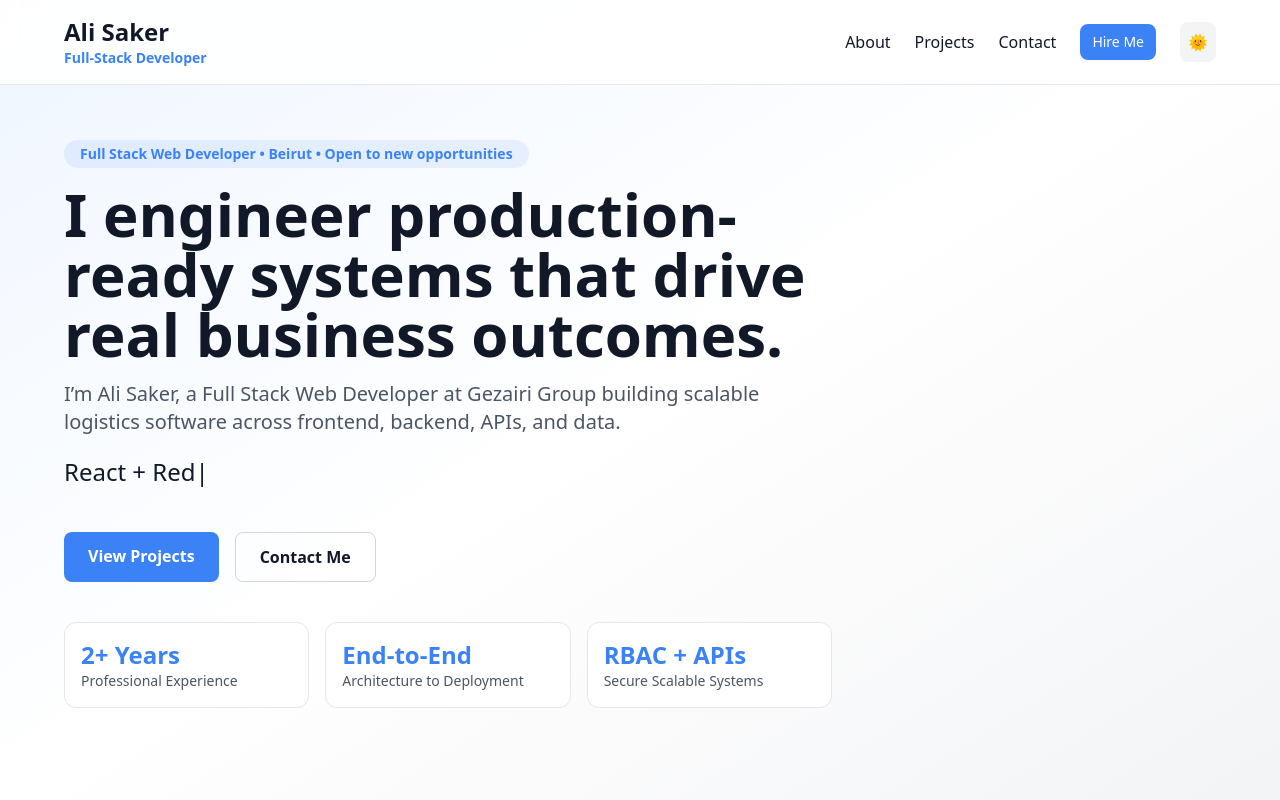
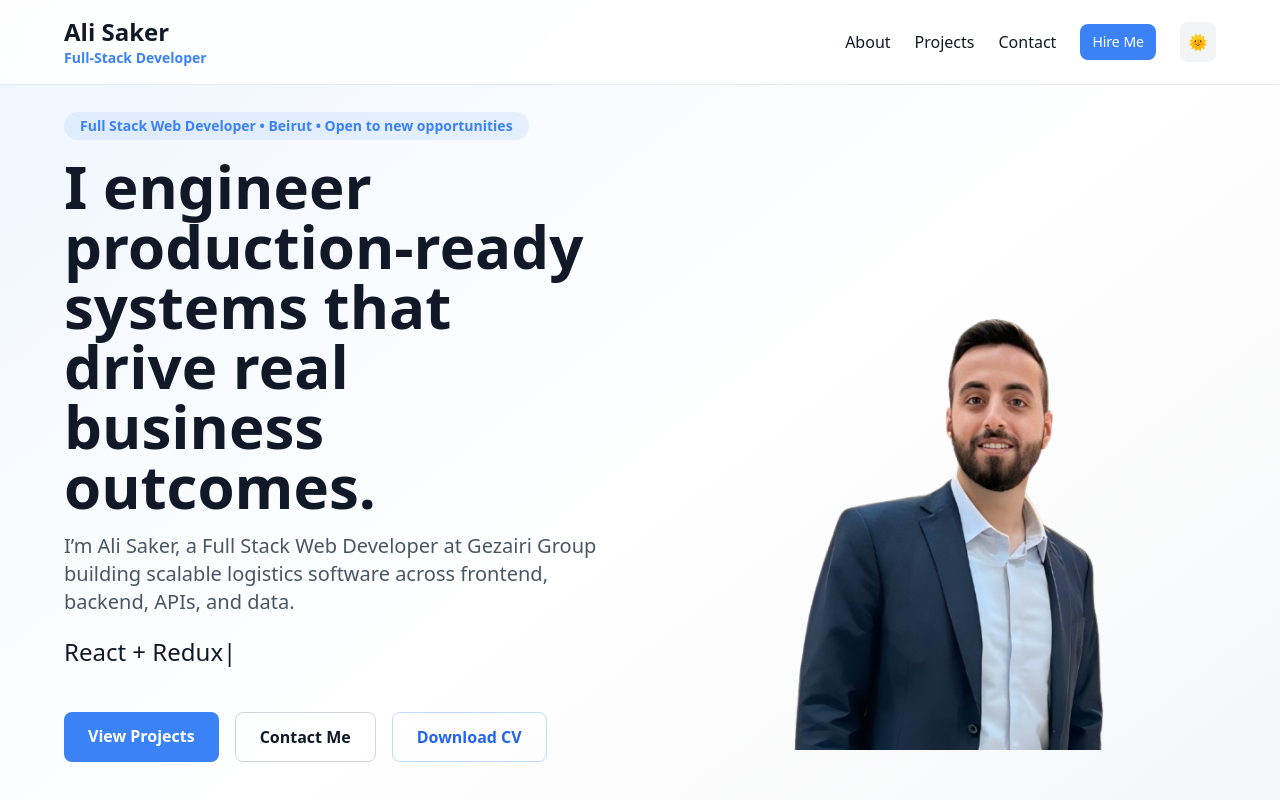
Before and after one commit to AliSaker1999/my-portfolio, a React (Create React App) app: page / in a window 1280 px wide. Shown: the top 800 px of the page. Built offline with nearby package versions, Linux system fonts and the light colour scheme.

Commit message:
added photo

```diff
--- a/src/components/Hero.tsx
+++ b/src/components/Hero.tsx
@@ -15,7 +15,8 @@ const Hero: React.FC<HeroProps> = ({ darkMode }) => {
       data-aos="fade-up"
     >
       <div className="max-w-6xl mx-auto w-full relative z-10">
-        <div className="max-w-3xl">
+        <div className="grid lg:grid-cols-2 gap-8 lg:gap-10 items-center">
+          <div className="order-2 lg:order-1 max-w-3xl">
           <span className="inline-block mb-4 px-3 sm:px-4 py-1 rounded-full bg-blue-500/10 text-blue-500 font-semibold text-xs sm:text-sm leading-relaxed">
             Full Stack Web Developer • Beirut • Open to new opportunities
           </span>
@@ -59,6 +60,17 @@ const Hero: React.FC<HeroProps> = ({ darkMode }) => {
             >
               Contact Me
             </a>
+            <a
+              href={`${process.env.PUBLIC_URL}/AliSaker_CV.pdf`}
+              download="AliSaker_CV.pdf"
+              className={`px-6 py-3 rounded-lg text-base font-semibold border transition-colors text-center w-full sm:w-auto ${
+                darkMode
+                  ? 'border-blue-400 text-blue-300 hover:bg-blue-500/10'
+                  : 'border-blue-200 text-blue-600 hover:bg-blue-50'
+              }`}
+            >
+              Download CV
+            </a>
           </div>
 
           <div className="mt-10 grid grid-cols-1 sm:grid-cols-3 gap-3 sm:gap-4">
@@ -75,6 +87,17 @@ const Hero: React.FC<HeroProps> = ({ darkMode }) => {
               <p className={darkMode ? 'text-gray-300 text-sm' : 'text-gray-600 text-sm'}>Secure Scalable Systems</p>
             </div>
           </div>
+
+          </div>
+
+          <div className="order-1 lg:order-2 flex justify-center lg:justify-end">
+            <img
+              src={`${process.env.PUBLIC_URL}/MyProfilePic-removebg-preview.png`}
+              alt="Ali Saker"
+              className="w-full max-w-[220px] sm:max-w-xs lg:max-w-md h-auto object-contain"
+              loading="eager"
+            />
+          </div>
         </div>
       </div>
     </section>
```
Also changed, not shown: public/MyProfilePic-removebg-preview.png (added), public/MyProfilePic.jpg (added).
